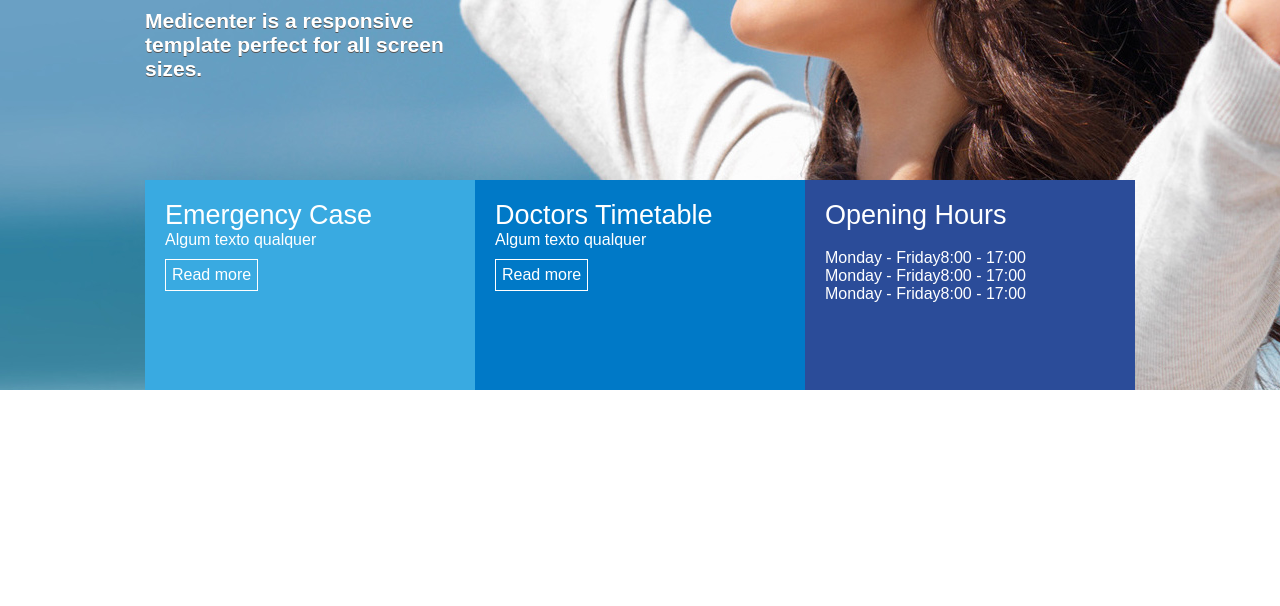
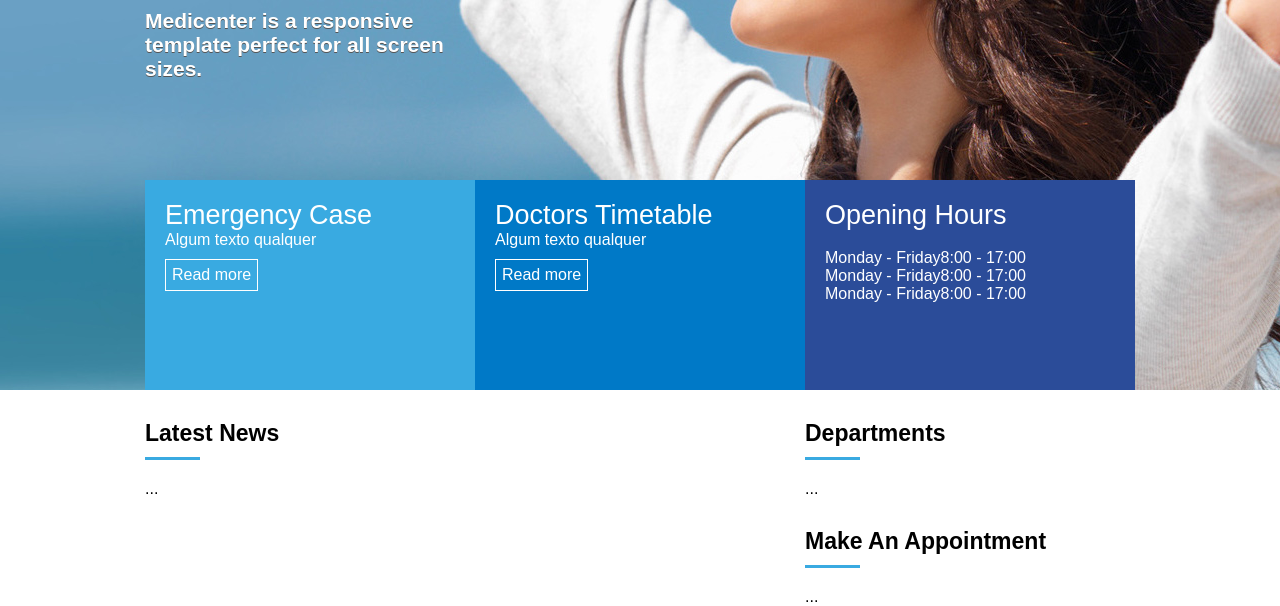
Before and after one commit to tiagobatista7/medicenter, a plain HTML site: page index.html in a window 1280 px wide. Shown: the part 400-1006 px from the top of the page. Before the commit the page ends 800 px from the top, so only its background shows below. Drawn offline with Linux system fonts and the light colour scheme.

Commit message:
Montado a estrutura de widgets

```diff
--- a/assets/css/style.css
+++ b/assets/css/style.css
@@ -117,3 +117,28 @@ nav a:hover {
     font-size: 16px;
     text-decoration: none;
 }
+#geral {
+    display: flex;
+    justify-content: center;
+}
+#geral section {
+    flex:2;
+}
+#geral aside {
+    flex:1;
+}
+.widget_title {
+    margin-top: 30px;
+    margin-bottom: 20px;
+}
+.widget_title_text {
+    color:#000;
+    font-size:23px;
+    font-weight:bold;
+}
+.widget_title_bar {
+    width: 55px;
+    height:3px;
+    background-color: #39aae1;
+    margin-top: 10px;
+}
--- a/index.html
+++ b/index.html
@@ -70,15 +70,47 @@
                     </td><br/>
 
                 </table>
-
-
-
-
-
                 </div>
             </div>
         </div>
     </section>
 
+    <section id="geral">
+        <div class="container">
+            <section>
+                <div class="widget">
+                    <div class="widget_title">
+                        <div class="widget_title_text">Latest News</div>
+                        <div class="widget_title_bar"></div>
+                    </div>
+                    <div class="widget_body">
+                        ...
+                    </div>
+                </div>
+            </section>
+            <aside>
+                <div class="widget">
+                    <div class="widget_title">
+                        <div class="widget_title_text">Departments</div>
+                        <div class="widget_title_bar"></div>
+                    </div>
+                    <div class="widget_body">
+                        ...
+                    </div>
+                </div>
+
+                    <div class="widget">
+                        <div class="widget_title">
+                            <div class="widget_title_text">Make An Appointment</div>
+                            <div class="widget_title_bar"></div>
+                        </div>
+                        <div class="widget_body">
+                            ...
+                        </div>
+                    </div>
+            </aside>
+        </div>
+    </section>
+
 </body>
 </html>
```
